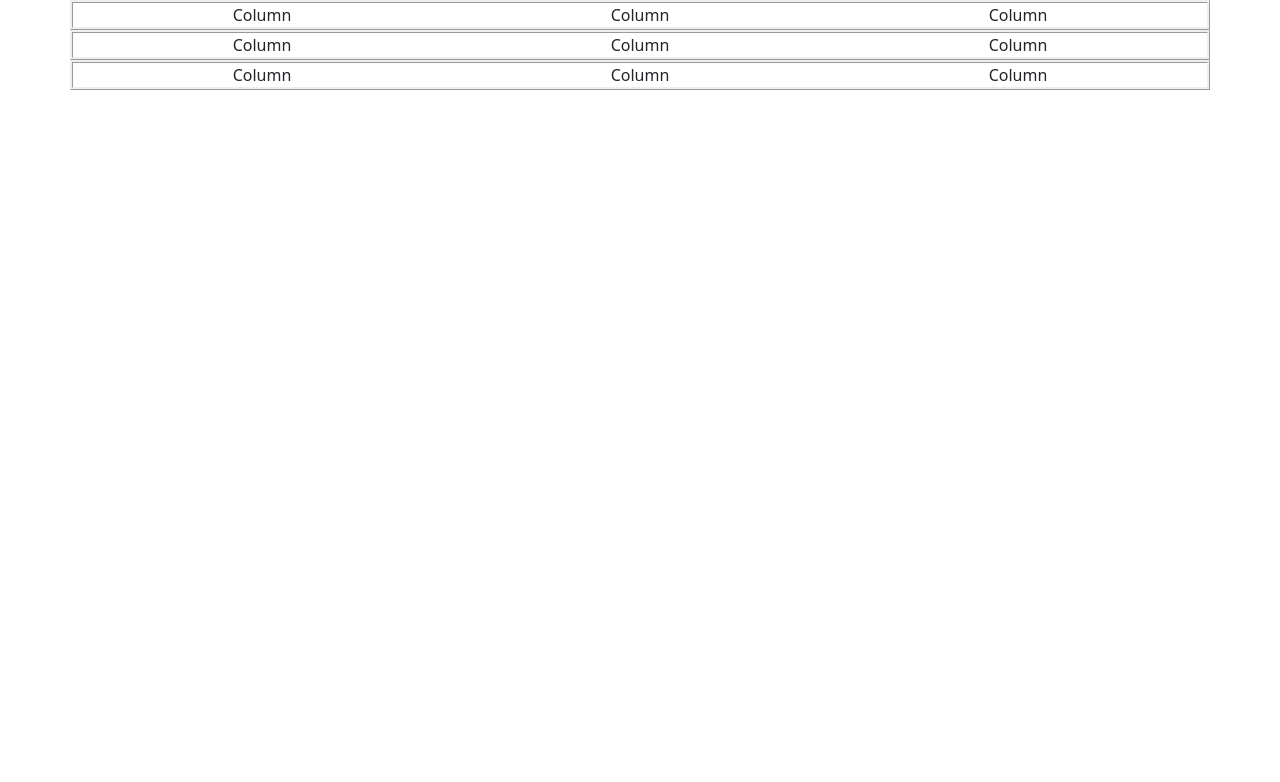
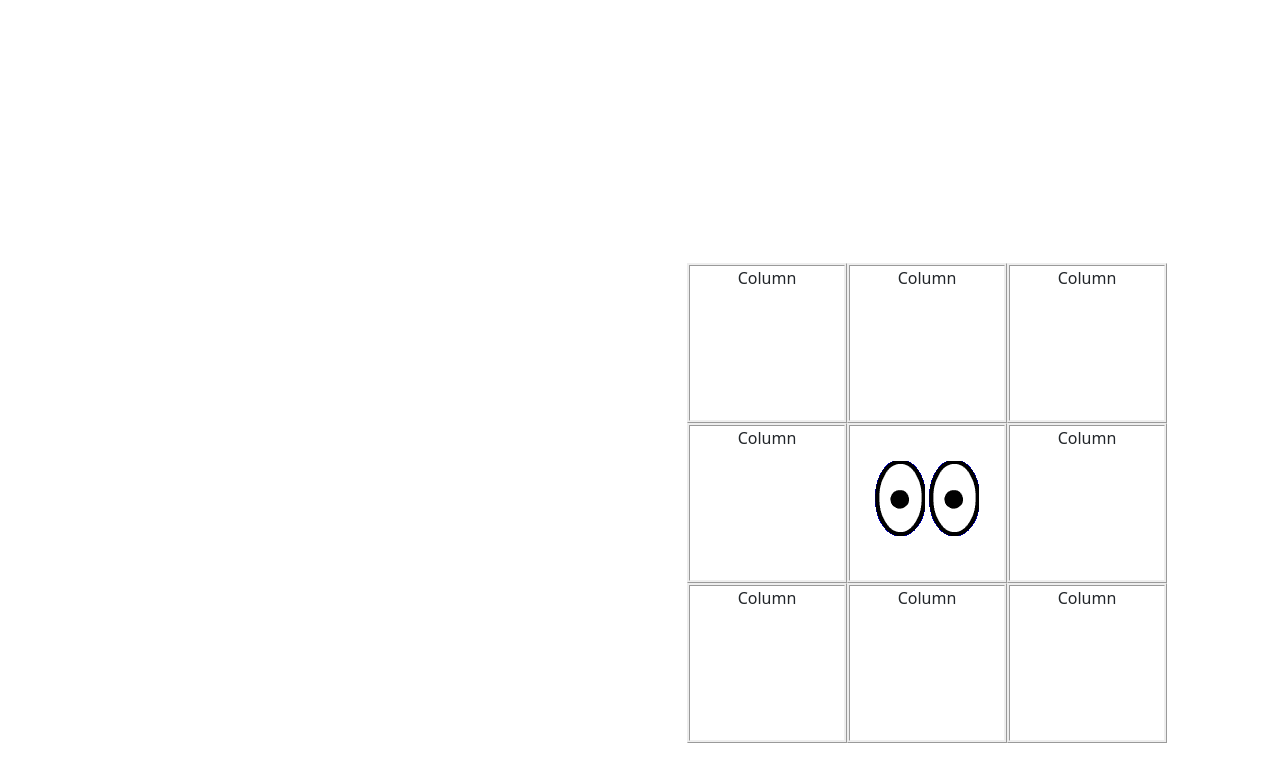
Before and after one commit to CfopGod/blink, a plain HTML site: page index.html in a window 1280 px wide. Drawn offline with nearby package versions, Linux system fonts and the light colour scheme.

Commit message:
basic html done

```diff
--- a/index.html
+++ b/index.html
@@ -1,5 +1,5 @@
 <!DOCTYPE html>
-<html lang="en">
+<html lang="en" style="margin-top: 385px;">
 <head>
     <meta charset="UTF-8">
     <meta http-equiv="X-UA-Compatible" content="IE=edge">
@@ -7,47 +7,55 @@
     <title>Document</title>
     <link href="https://cdn.jsdelivr.net/npm/bootstrap@5.2.1/dist/css/bootstrap.min.css" rel="stylesheet" integrity="sha384-iYQeCzEYFbKjA/T2uDLTpkwGzCiq6soy8tYaI1GyVh/UjpbCx/TYkiZhlZB6+fzT" crossorigin="anonymous">
     <style>
-        .container {
+        /* .container {
             border-style: ridge;
+        } */
+        .yes {
+          border-style: ridge;
+          height: 10rem;
+          width: 10rem;
         }
+
     </style>
+    <script src="scripts.js"></script>
 </head>
-<body>
+<body style="padding-top: -32px;border-top-width: 0px;border-top-style: solid;margin-bottom: 0px;margin-top: -122px;margin-left: 687px;">
     <div class="container text-center">
         <div class="row">
-          <div class="col">
+          <div class="col-4 yes">
             Column
           </div>
-          <div class="col">
+          <div class="col-4 yes">
             Column
           </div>
-          <div class="col">
+          <div class="col-4 yes">
             Column
           </div>
         </div>
       </div>
       <div class="container text-center">
         <div class="row">
-          <div class="col">
+          <div class="col-4 yes">
             Column
           </div>
-          <div class="col">
-            Column
+          <div class="col-4 yes" style="border-top-width: 3px;padding-top: 35px;">
+            <img src="img/eye_c.gif" alt="" id="eye1">
+            <img src="img/eye_c.gif" alt="" id="eye2">
           </div>
-          <div class="col">
+          <div class="col-4 yes">
             Column
           </div>
         </div>
       </div>
       <div class="container text-center">
         <div class="row">
-          <div class="col">
+          <div class="col-4 yes ">
             Column
           </div>
-          <div class="col">
+          <div class="col-4 yes">
             Column
           </div>
-          <div class="col">
+          <div class="col-4 yes">
             Column
           </div>
         </div>
```
Also changed, not shown: img/closed.gif (added), img/eye_c.gif (added), img/eye_cl.gif (added), img/eye_cr.gif (added), img/eye_lc.gif (added), img/eye_ul.gif (added), img/eye_ur.gif (added), scripts.js (added).
